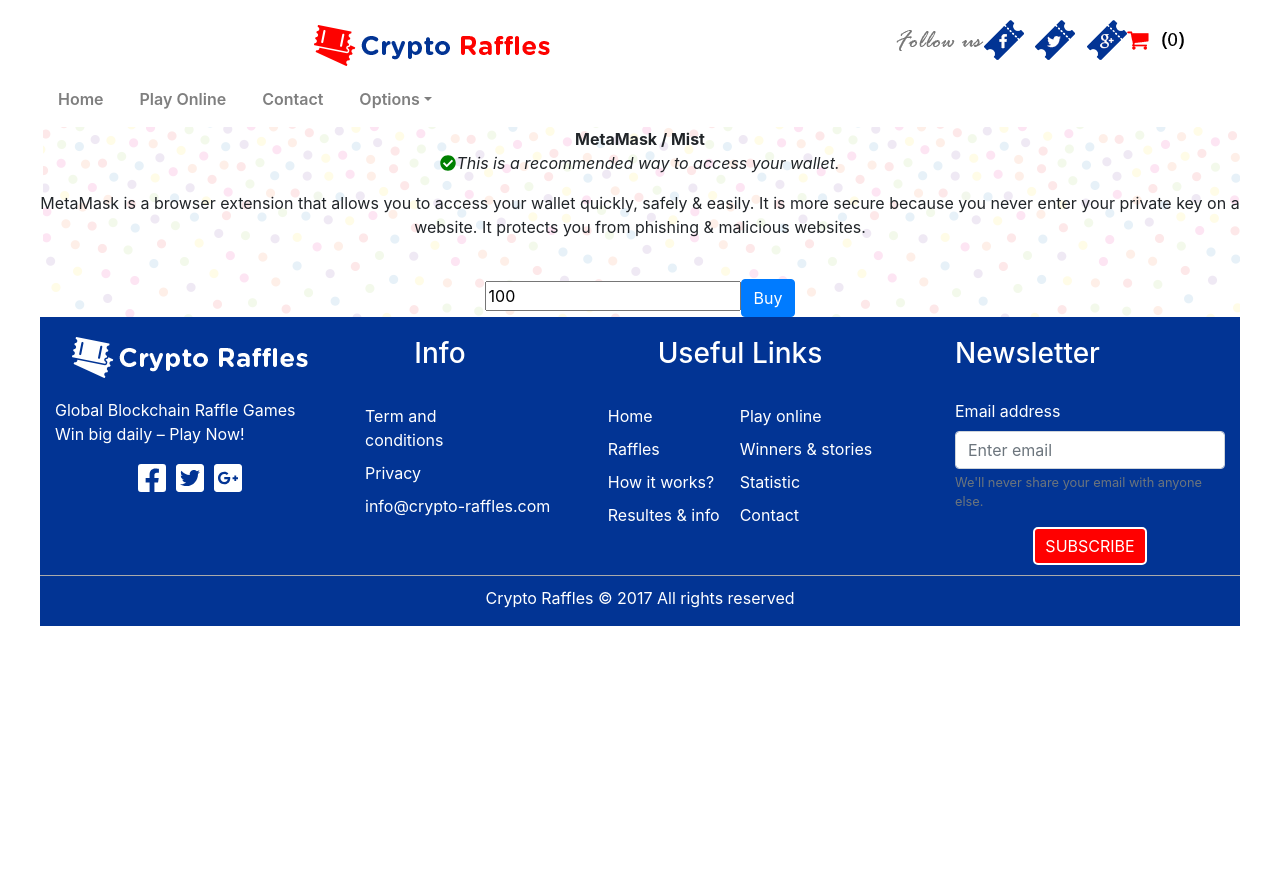
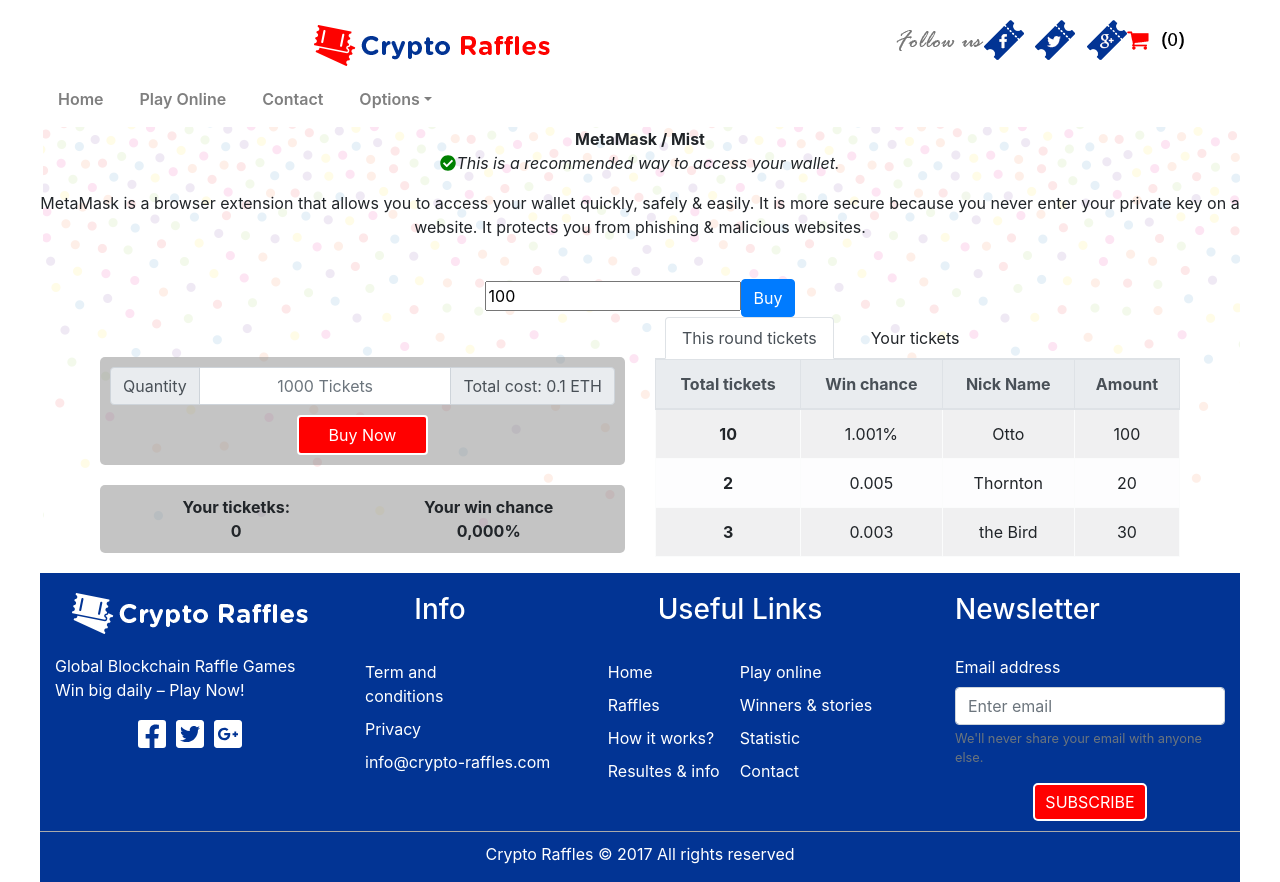
Before and after one commit to AlphaX-IBS/ax-raffle, a React (Create React App) app in the folder client/: page /play in a window 1280 px wide. Before the commit the page ends 800 px from the top, so only its background shows below. Built offline with nearby package versions, Linux system fonts and the light colour scheme.

Commit message:
playonline layout

```diff
--- a/client/src/index.css
+++ b/client/src/index.css
@@ -282,3 +282,24 @@
 .play-online {
   background-image: url(/img/raffles-bg.png);
 }
+
+
+.row-playonline{
+  margin-top: 40px !important;
+  padding: 10px;
+  border-radius: 5px;
+  background-color: rgba(138, 138, 138, 0.5);
+}
+.row-playonline .btn-primary {
+  margin-top: 10px;
+  background-color: red;
+  border: 2px solid #fff;
+  padding-left: 30px;
+  padding-right: 30px;
+}
+.row-winchance {
+  padding: 10px;
+  border-radius: 5px;
+  background-color: rgba(138, 138, 138, 0.5);
+  margin-top: 20px !important;
+}
--- a/client/src/scenes/PlayOnline/index.js
+++ b/client/src/scenes/PlayOnline/index.js
@@ -1,11 +1,164 @@
 import React, { PureComponent } from "react";
 import Metamask from "../../components/Metamask";
+import classnames from "classnames";
+import {
+  InputGroup,
+  InputGroupAddon,
+  Input,
+  InputGroupText,
+  Button,
+  Table,
+  TabContent,
+  TabPane,
+  Nav,
+  NavItem,
+  NavLink,
+  Card,
+  CardTitle,
+  CardText,
+  Row,
+  Col
+} from "reactstrap";
 
 class PlayOnline extends PureComponent {
+  constructor(props) {
+    super(props);
+
+    this.toggle = this.toggle.bind(this);
+    this.state = {
+      activeTab: "1"
+    };
+  }
+
+  toggle(tab) {
+    if (this.state.activeTab !== tab) {
+      this.setState({
+        activeTab: tab
+      });
+    }
+  }
   render() {
-    return (<div className='play-online'>
-      <Metamask />
-    </div>);
+    return (
+      <div className="play-online">
+        <Metamask />
+        <div className="container">
+          <div className="row">
+            <div className="col-md-6">
+              <div className="row row-playonline justify-content-center">
+                <InputGroup>
+                  <InputGroupAddon addonType="prepend">
+                    <InputGroupText>Quantity</InputGroupText>
+                  </InputGroupAddon>
+                  <Input className="text-center" placeholder="1000 Tickets" />
+                  <InputGroupAddon addonType="append">
+                    <InputGroupText>Total cost: 0.1 ETH</InputGroupText>
+                  </InputGroupAddon>
+                </InputGroup>
+                <Button color="primary">Buy Now</Button>
+              </div>
+              <div className="row row-winchance">
+                <div className="col-6 text-center">
+                  <strong>Your ticketks:</strong>
+                  <br />
+                  <strong>0</strong>
+                </div>
+                <div className="col-6 text-center">
+                  <strong>Your win chance</strong>
+                  <br />
+                  <strong>0,000%</strong>
+                </div>
+              </div>
+            </div>
+            <div className="col-md-6">
+              <Nav tabs>
+                <NavItem>
+                  <NavLink
+                    className={classnames({
+                      active: this.state.activeTab === "1"
+                    })}
+                    onClick={() => {
+                      this.toggle("1");
+                    }}
+                  >
+                    This round tickets
+                  </NavLink>
+                </NavItem>
+                <NavItem>
+                  <NavLink
+                    className={classnames({
+                      active: this.state.activeTab === "2"
+                    })}
+                    onClick={() => {
+                      this.toggle("2");
+                    }}
+                  >
+                    Your tickets
+                  </NavLink>
+                </NavItem>
+              </Nav>
+              <TabContent activeTab={this.state.activeTab}>
+                <TabPane tabId="1">
+                  <Table className="table-striped table-light table-bordered">
+                    <thead className="thead-light">
+                      <tr>
+                        <th>Total tickets</th>
+                        <th>Win chance</th>
+                        <th>Nick Name</th>
+                        <th>Amount</th>
+                      </tr>
+                    </thead>
+                    <tbody>
+                      <tr>
+                        <th scope="row">10</th>
+                        <td>1.001%</td>
+                        <td>Otto</td>
+                        <td>100</td>
+                      </tr>
+                      <tr>
+                        <th scope="row">2</th>
+                        <td>0.005</td>
+                        <td>Thornton</td>
+                        <td>20</td>
+                      </tr>
+                      <tr>
+                        <th scope="row">3</th>
+                        <td>0.003</td>
+                        <td>the Bird</td>
+                        <td>30</td>
+                      </tr>
+                    </tbody>
+                  </Table>
+                </TabPane>
+                <TabPane tabId="2">
+                  <Table className="table-striped table-light table-bordered">
+                    <thead className="thead-light">
+                      <tr>
+                        <th>Round</th>
+                        <th>Ticket ID</th>
+                      </tr>
+                    </thead>
+                    <tbody>
+                      <tr>
+                        <th scope="row">1</th>
+                        <td>12341231234</td>
+                      </tr>
+                      <tr>
+                        <th scope="row">1</th>
+                        <td>54674564334</td>
+                      </tr>
+                      <tr>
+                        <th scope="row">2</th>
+                        <td>34563456366</td>
+                      </tr>
+                    </tbody>
+                  </Table>
+                </TabPane>
+              </TabContent>
+            </div>
+          </div>
+        </div>
+      </div>
+    );
   }
 }
 
```
